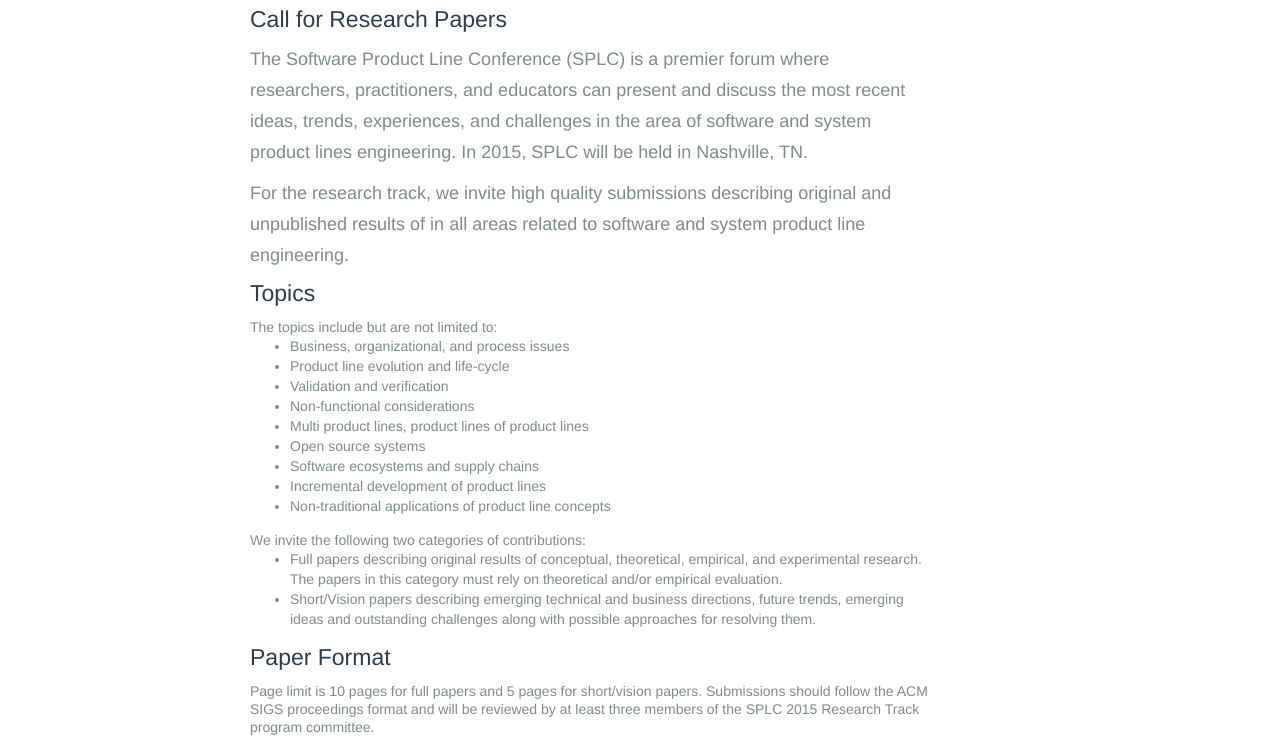
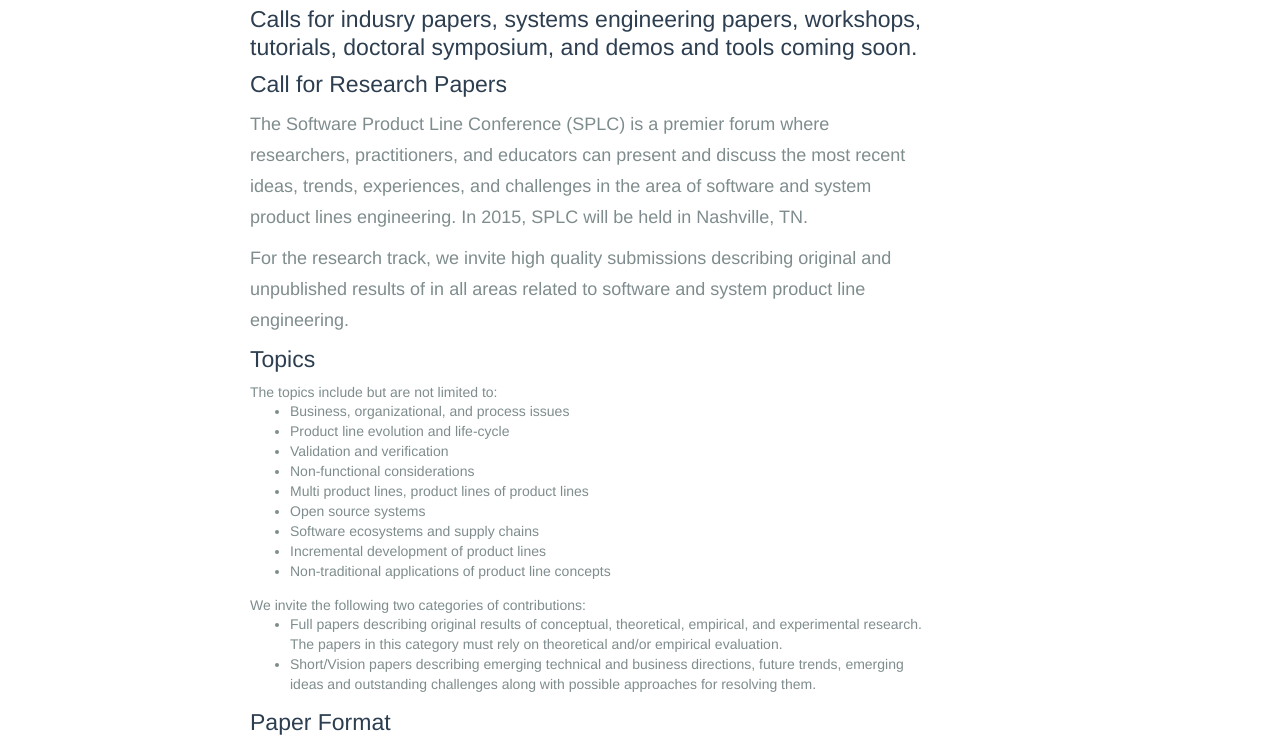
Before and after one commit to splc2015/splc2015.github.io, a plain HTML site: page cfps.html in a window 1280 px wide. Shown: the part 84-827 px from the top of the page. Drawn offline with Linux system fonts and the light colour scheme.

Commit message:
Update cfps.html

```diff
--- a/cfps.html
+++ b/cfps.html
@@ -53,6 +53,8 @@
 
 
                         <div class="row">
+                        <h4>Calls for indusry papers, systems engineering papers, workshops, tutorials, doctoral symposium,
+                        and demos and tools coming soon.</h4>
                         <h4>Call for Research Papers</h4>
                     <div>
 <p>The Software Product Line Conference (SPLC) is a premier forum where researchers, practitioners, and educators can present and discuss the most recent ideas, trends, experiences, and challenges in the area of software and system product lines engineering.
```
